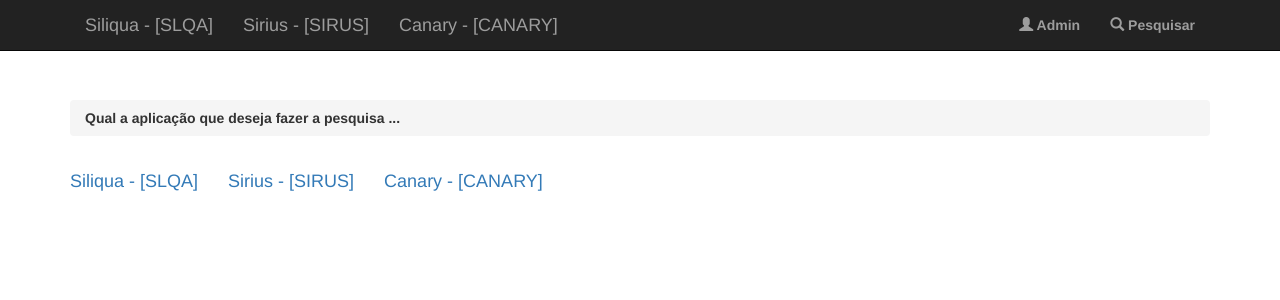
After one commit to crescenciolima/projeto_ES_2015_1, a Django app: page /pesquisa/ in a window 1280 px wide. The commit adds this page. Shown: the top 300 px of the page. Run offline with Django 3.2, Linux system fonts and the light colour scheme; parts of the project's set-up code (start-up, migrations or seed data) failed here and were passed over; some libraries are stand-ins or nearby versions.

Commit message:
continuação do desenvolvimento do sistema de recomendação

```diff
--- a/engsoft/urls.py
+++ b/engsoft/urls.py
@@ -40,4 +40,6 @@ urlpatterns = patterns('',
     url(r'gerarpdfpadrao/$', 'siliqua.views.gerarpdfpadrao'),
     #url(r'^$', 'siliqua.views.home', name='home'),
     url(r'historico/$', 'siliqua.views.historico'),
+    url(r'pesquisa/$', 'sirius.views.pesquisa'),
+    url(r'form_pesquisa_sirius/$', 'sirius.views.form_pesquisa_sirius'),
 )
--- a/sirius/views.py
+++ b/sirius/views.py
@@ -12,6 +12,13 @@ from django.http import HttpResponseRedirect, HttpResponse
 from models import ModeloArquitetura, ModeloArquiteturaAvaliacao, Tecnologias, TradeOff, Diretriz, Referencia, \
     VisaoBehavioral, VisaoImplementacao, DescricaoVisaoAtual, Apresentacao, StakeHoldersBehavioral, StakeHoldersImplementacao, ModuloCatalog, DiretrizesVariabilidade, ApresentacaoModulo, Estilo
 from formulario import FormModeloArquitetura, FormReferenciaInline, FormTecnologiasInline, FormChoice
+
+
+def pesquisa(request):
+    return render(request, 'pesquisa.html')
+
+def form_pesquisa_sirius(request):
+    return render(request, 'form-pesquisa-sirius.html')
 
 @login_required
 def index(request):
--- a/templates/admin/base_site.html
+++ b/templates/admin/base_site.html
@@ -7,14 +7,16 @@
          {% if user.is_active and user.is_staff %}
             {% block userlinks %}
                 <div class="pull-right">
-                    <a href="http://127.0.0.1:8000/form_pesquisa" class="glyphicon glyphicon-search navbar-brand" > <span style="font-family: 'Helvetica Neue',Helvetica,Arial,sans-serif; font-size: 14px;">Pesquisar</span></a>
+                    <a href="http://127.0.0.1:8000/pesquisa" class="glyphicon glyphicon-search navbar-brand" > <span style="font-family: 'Helvetica Neue',Helvetica,Arial,sans-serif; font-size: 14px;">Pesquisar</span></a>
                 </div>
             {% endblock %}
          {% endif %}
     {% endif %}
 {% endblock %}
 {% block branding %}
-<span id="site-name"><a href="{% url 'admin:index' %}" class="navbar-brand">Siliqua - [SLQA]</a></span>
+<span id="siliqua"><a href="http://127.0.0.1:8000/admin/siliqua/" class="navbar-brand">Siliqua - [SLQA]</a></span>
+<span id="sirius"><a href="http://127.0.0.1:8000/admin/sirius/" class="navbar-brand">Sirius - [SIRUS]</a></span>
+<span id="canary"><a href="http://127.0.0.1:8000/admin/canary/" class="navbar-brand">Canary - [CANARY]</a></span>
 {% endblock %}
 
 {% block nav-global %}{% endblock %}
--- /dev/null
+++ b/templates/pesquisa.html
@@ -0,0 +1,67 @@
+<!DOCTYPE html>
+<html>
+<head>
+    {% load bootstrap3 %}
+    {% bootstrap_css %}
+    {% bootstrap_javascript %}
+    {% bootstrap_messages %}
+    <title>Siliqua - [SLQA], Sirius - [SIRUS], Canary - [CANARY]</title>
+</head>
+
+<body class="dashboard">
+	<!-- Container -->
+	<div class="container">
+
+    <!-- Header -->
+    <div class="navbar navbar-inverse navbar-fixed-top">
+        <div class="navbar-inner">
+            <div class="container">
+                <div class="navbar-header">
+                    <button type="button" class="navbar-toggle" data-toggle="collapse" data-target=".navbar-collapse">
+                        <span class="icon-bar"></span>
+                        <span class="icon-bar"></span>
+                        <span class="icon-bar"></span>
+                    </button>
+
+	<span id="site-name"><a href="http://127.0.0.1:8000/admin/siliqua/" class="navbar-brand">Siliqua - [SLQA]</a></span>
+    <span id="site-name2"><a href="http://127.0.0.1:8000/admin/sirius/" class="navbar-brand">Sirius - [SIRUS]</a></span>
+    <span id="site-name3"><a href="http://127.0.0.1:8000/admin/canary/" class="navbar-brand">Canary - [CANARY]</a></span>
+
+    </div>
+                <div class="navbar-collapse collapse navbar-right">
+                    <ul class="nav navbar-nav">
+
+                        <li class="dropdown">
+                            <a href="http://127.0.0.1:8000/admin" class="dropdown-toggle" data-toggle="dropdown"><span class="glyphicon glyphicon-user"></span><strong> Admin</strong></a>
+                        </li>
+                        <li class="divider-vertical">
+                        </li>
+                        <li>
+                            <a href="http://127.0.0.1:8000/form_pesquisa" class="dropdown-toggle" ><span class="glyphicon glyphicon-search"></span><strong> Pesquisar</strong></a>
+                        </li>
+                    </ul>
+
+                </div><!--/.nav-collapse -->
+            </div>
+        </div>
+    </div>
+    <!-- END Header -->
+    <br><br>
+    <div class="row">
+        <div class="col-sm-12">
+            <br><br><br>
+            <ul class="breadcrumb"><li><b>Qual a aplicação que deseja fazer a pesquisa ...</b></li></ul>
+        </div>
+        <span id="siliqua"><a href="http://127.0.0.1:8000/form_pesquisa/" class="navbar-brand">Siliqua - [SLQA]</a></span>
+        <span id="sirius"><a href="http://127.0.0.1:8000/form_pesquisa_sirius/" class="navbar-brand">Sirius - [SIRUS]</a></span>
+        <span id="canary"><a href="http://127.0.0.1:8000/admin/canary/" class="navbar-brand">Canary - [CANARY]</a></span>
+    </div>
+
+    <footer id="footer"></footer>
+</div>
+<!-- END Container -->
+
+</body>
+
+
+</html>
```
Also changed, not shown: templates/form-pesquisa-sirius.html (added, +74 -0 lines).
